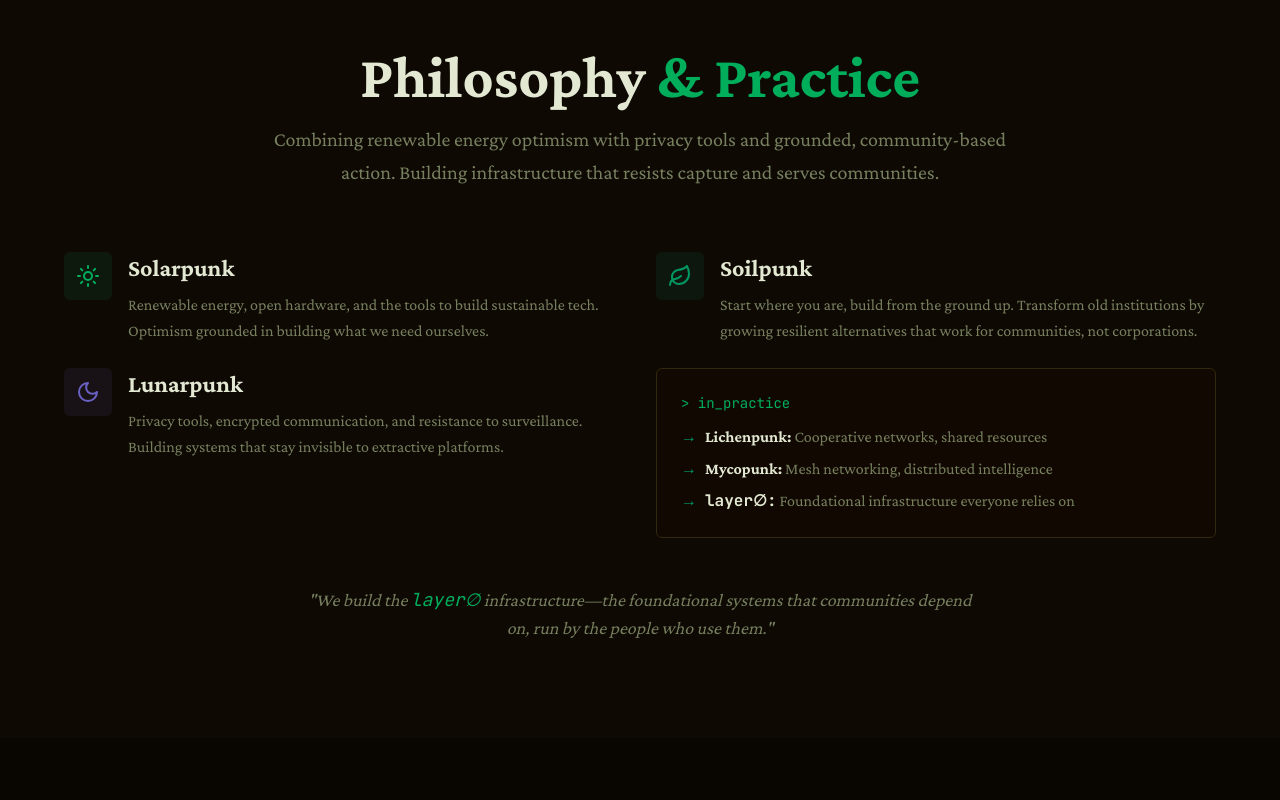
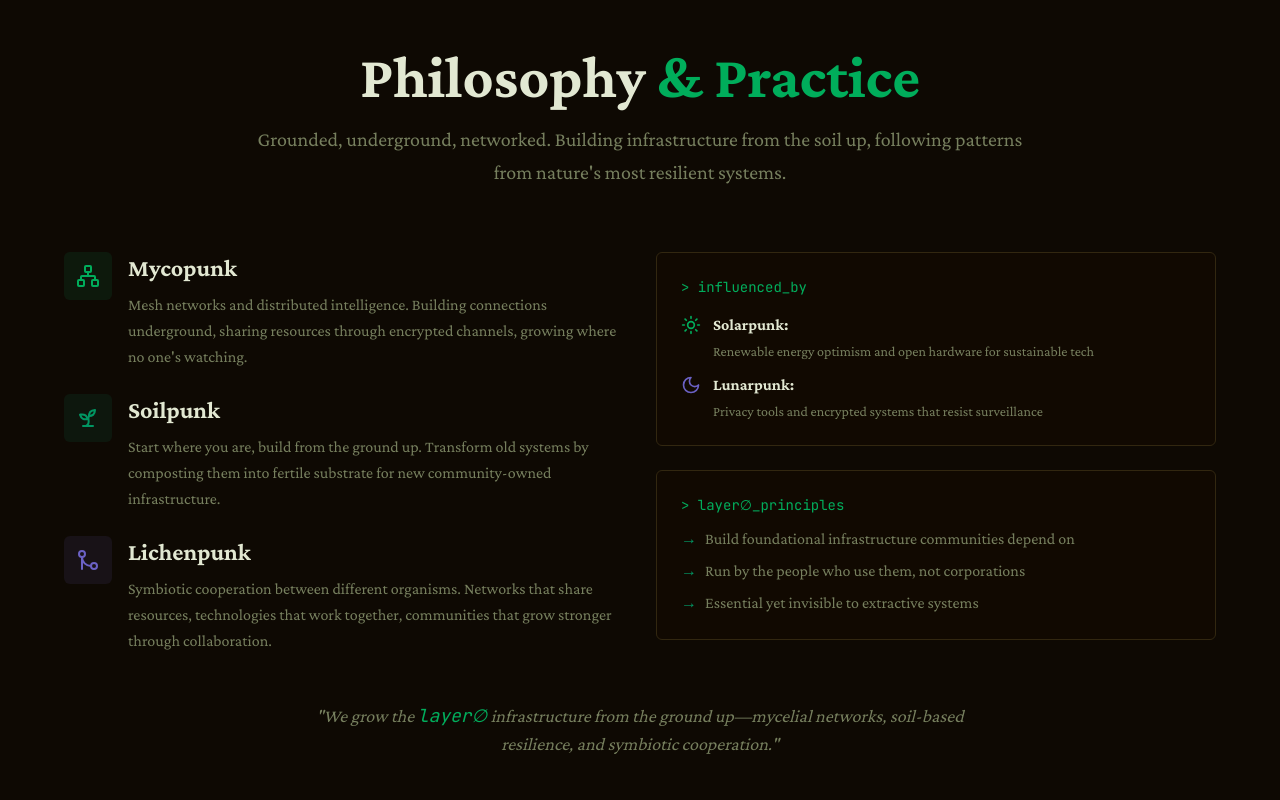
Before and after one commit to Jeff-Emmett/Undernet.earth-website, a Next.js app: page / in a window 1280 px wide. Shown: the part 3980-4780 px from the top of the page. Built offline with nearby package versions, Linux system fonts and the light colour scheme.

Commit message:
feat: reorder Philosophy & Practice section for better focus
Highlight mycopunk, soilpunk, lichenpunk; position solarpunk,
lunarpunk as influences.

#VERCEL_SKIP

Co-authored-by: Jeff Emmett <46964190+Jeff-Emmett@users.noreply.github.com>

```diff
--- a/components/punk-union-section.tsx
+++ b/components/punk-union-section.tsx
@@ -1,4 +1,4 @@
-import { Sun, Moon, Leaf } from "lucide-react"
+import { Network, Sprout, GitMerge, Sun, Moon } from "lucide-react"
 
 export function PunkUnionSection() {
   return (
@@ -9,8 +9,8 @@ export function PunkUnionSection() {
             Philosophy <span className="text-primary">& Practice</span>
           </h2>
           <p className="text-xl text-muted-foreground max-w-3xl mx-auto leading-relaxed">
-            Combining renewable energy optimism with privacy tools and grounded, community-based action. Building
-            infrastructure that resists capture and serves communities.
+            Grounded, underground, networked. Building infrastructure from the soil up, following patterns from nature's
+            most resilient systems.
           </p>
         </div>
 
@@ -18,66 +18,83 @@ export function PunkUnionSection() {
           <div className="space-y-6">
             <div className="flex items-start gap-4">
               <div className="w-12 h-12 rounded-lg bg-primary/10 flex items-center justify-center flex-shrink-0">
-                <Sun className="w-6 h-6 text-primary" />
+                <Network className="w-6 h-6 text-primary" />
               </div>
               <div>
-                <h3 className="text-2xl font-bold mb-2">Solarpunk</h3>
+                <h3 className="text-2xl font-bold mb-2">Mycopunk</h3>
                 <p className="text-muted-foreground leading-relaxed">
-                  Renewable energy, open hardware, and the tools to build sustainable tech. Optimism grounded in
-                  building what we need ourselves.
+                  Mesh networks and distributed intelligence. Building connections underground, sharing resources
+                  through encrypted channels, growing where no one's watching.
+                </p>
+              </div>
+            </div>
+
+            <div className="flex items-start gap-4">
+              <div className="w-12 h-12 rounded-lg bg-accent/10 flex items-center justify-center flex-shrink-0">
+                <Sprout className="w-6 h-6 text-accent" />
+              </div>
+              <div>
+                <h3 className="text-2xl font-bold mb-2">Soilpunk</h3>
+                <p className="text-muted-foreground leading-relaxed">
+                  Start where you are, build from the ground up. Transform old systems by composting them into fertile
+                  substrate for new community-owned infrastructure.
                 </p>
               </div>
             </div>
 
             <div className="flex items-start gap-4">
               <div className="w-12 h-12 rounded-lg bg-secondary/10 flex items-center justify-center flex-shrink-0">
-                <Moon className="w-6 h-6 text-secondary" />
+                <GitMerge className="w-6 h-6 text-secondary" />
               </div>
               <div>
-                <h3 className="text-2xl font-bold mb-2">Lunarpunk</h3>
+                <h3 className="text-2xl font-bold mb-2">Lichenpunk</h3>
                 <p className="text-muted-foreground leading-relaxed">
-                  Privacy tools, encrypted communication, and resistance to surveillance. Building systems that stay
-                  invisible to extractive platforms.
+                  Symbiotic cooperation between different organisms. Networks that share resources, technologies that
+                  work together, communities that grow stronger through collaboration.
                 </p>
               </div>
             </div>
           </div>
 
           <div className="space-y-6">
-            <div className="flex items-start gap-4">
-              <div className="w-12 h-12 rounded-lg bg-accent/10 flex items-center justify-center flex-shrink-0">
-                <Leaf className="w-6 h-6 text-accent" />
-              </div>
-              <div>
-                <h3 className="text-2xl font-bold mb-2">Soilpunk</h3>
-                <p className="text-muted-foreground leading-relaxed">
-                  Start where you are, build from the ground up. Transform old institutions by growing resilient
-                  alternatives that work for communities, not corporations.
-                </p>
+            <div className="p-6 rounded-lg bg-card/50 border border-border space-y-4">
+              <h4 className="font-mono text-sm text-primary">{"> influenced_by"}</h4>
+              <div className="space-y-3">
+                <div className="flex items-start gap-3">
+                  <Sun className="w-5 h-5 text-primary flex-shrink-0 mt-0.5" />
+                  <div>
+                    <strong className="text-foreground">Solarpunk:</strong>
+                    <span className="text-muted-foreground text-sm block mt-1">
+                      Renewable energy optimism and open hardware for sustainable tech
+                    </span>
+                  </div>
+                </div>
+                <div className="flex items-start gap-3">
+                  <Moon className="w-5 h-5 text-secondary flex-shrink-0 mt-0.5" />
+                  <div>
+                    <strong className="text-foreground">Lunarpunk:</strong>
+                    <span className="text-muted-foreground text-sm block mt-1">
+                      Privacy tools and encrypted systems that resist surveillance
+                    </span>
+                  </div>
+                </div>
               </div>
             </div>
 
             <div className="p-6 rounded-lg bg-card/50 border border-border space-y-3">
-              <h4 className="font-mono text-sm text-primary">{"> in_practice"}</h4>
+              <h4 className="font-mono text-sm text-primary">{"> layer∅_principles"}</h4>
               <ul className="space-y-2 text-muted-foreground">
                 <li className="flex items-center gap-2">
                   <span className="text-accent">→</span>
-                  <span>
-                    <strong className="text-foreground">Lichenpunk:</strong> Cooperative networks, shared resources
-                  </span>
+                  <span>Build foundational infrastructure communities depend on</span>
                 </li>
                 <li className="flex items-center gap-2">
                   <span className="text-accent">→</span>
-                  <span>
-                    <strong className="text-foreground">Mycopunk:</strong> Mesh networking, distributed intelligence
-                  </span>
+                  <span>Run by the people who use them, not corporations</span>
                 </li>
                 <li className="flex items-center gap-2">
                   <span className="text-accent">→</span>
-                  <span>
-                    <strong className="text-foreground font-mono">layer∅:</strong> Foundational infrastructure everyone
-                    relies on
-                  </span>
+                  <span>Essential yet invisible to extractive systems</span>
                 </li>
               </ul>
             </div>
@@ -86,8 +103,8 @@ export function PunkUnionSection() {
 
         <div className="text-center">
           <p className="text-lg text-muted-foreground italic max-w-2xl mx-auto">
-            "We build the <span className="font-mono text-primary">layer∅</span> infrastructure—the foundational systems
-            that communities depend on, run by the people who use them."
+            "We grow the <span className="font-mono text-primary">layer∅</span> infrastructure from the ground
+            up—mycelial networks, soil-based resilience, and symbiotic cooperation."
           </p>
         </div>
       </div>
```
